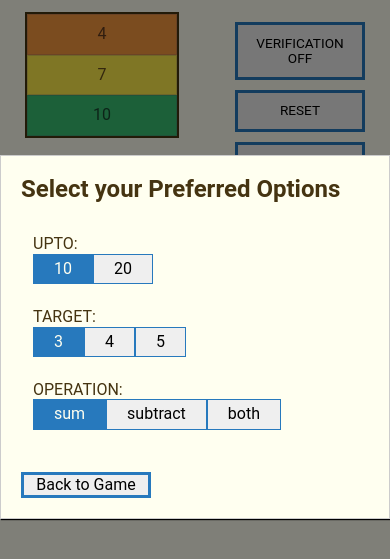
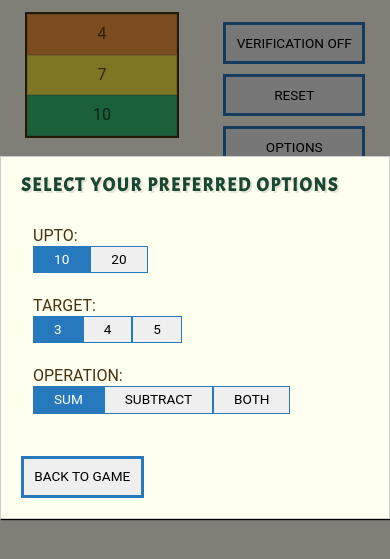
Before and after one commit to KrisLamote/dyscalc, a React app: page / in a window 390 px wide. Both pictures are taken after a click on the button "OPTIONS". Shown: the part 85-644 px from the top of the page. Built offline with nearby package versions, Linux system fonts and the light colour scheme.

Commit message:
upd: refactor options header & back button

```diff
--- a/src/components/OptionsContainer.js
+++ b/src/components/OptionsContainer.js
@@ -52,7 +52,7 @@ const OptionsContainer = ({ showOptions, backToGame }) => {
                      */}
                     <div className="backdrop" onClick={backToGame} role="presentation" />
                     <div className="options-container">
-                        <h2>Select your Preferred Options</h2>
+                        <h3>Select your Preferred Options</h3>
                         {toggle}
                         <button onClick={backToGame} id="back-to-game" type="button">
                             Back to Game
--- a/src/css/App.scss
+++ b/src/css/App.scss
@@ -12,6 +12,16 @@ body {
 
 button {
     border-radius: 0;
+    text-transform: uppercase;
+    font-size: 0.85em;
+    padding: 0.75em;
+    border: #2779bd solid 3px;
+}
+
+button:hover {
+    background-color: #2779bd;
+    border: #1c3d5a solid 3px;
+    color: ivory;
 }
 
 #root {
@@ -137,16 +147,6 @@ header,
 
 @import "./_target.scss";
 
-#verify,
-#reset,
-#options,
-button#back-to-game {
-    border: #2779bd solid 3px;
-    @media screen and (max-width: 576px) {
-        width: 130px;
-    }
-}
-
 #verify.selected {
     background-color: #f56565;
     color: #9b2c2c;
```
